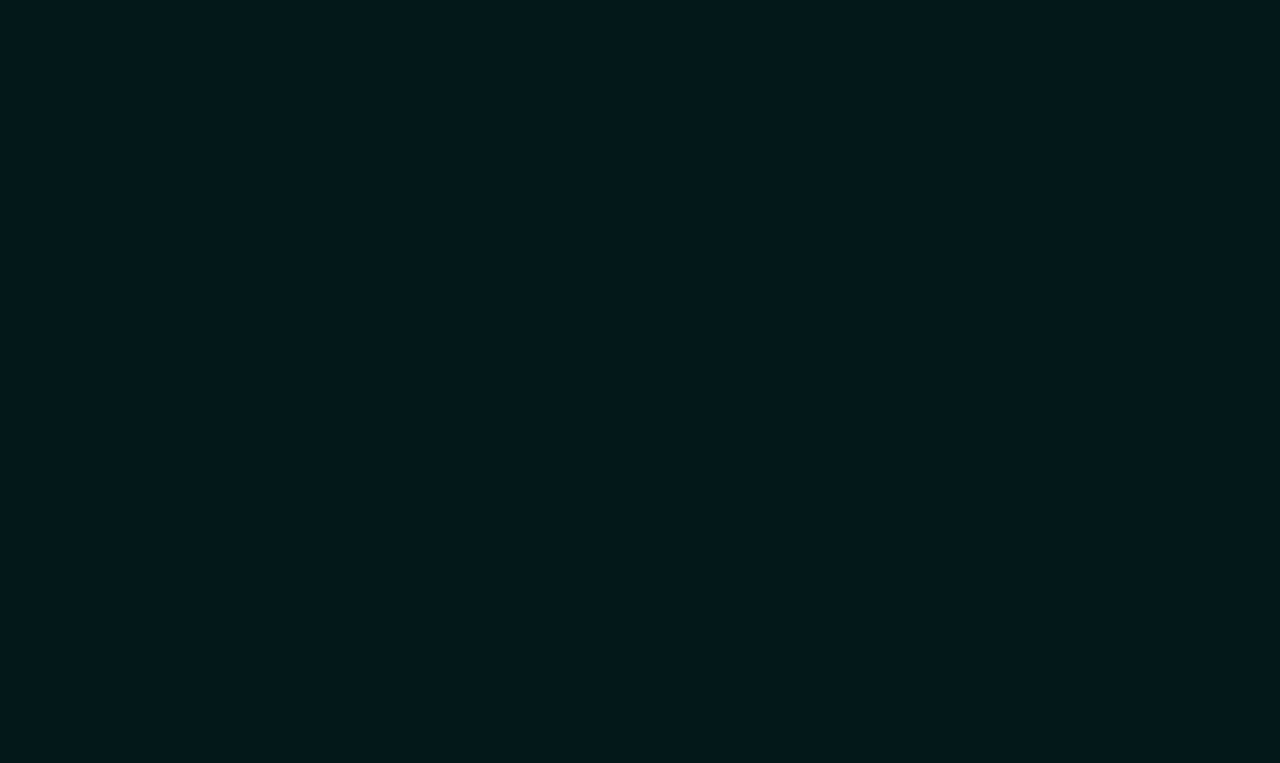
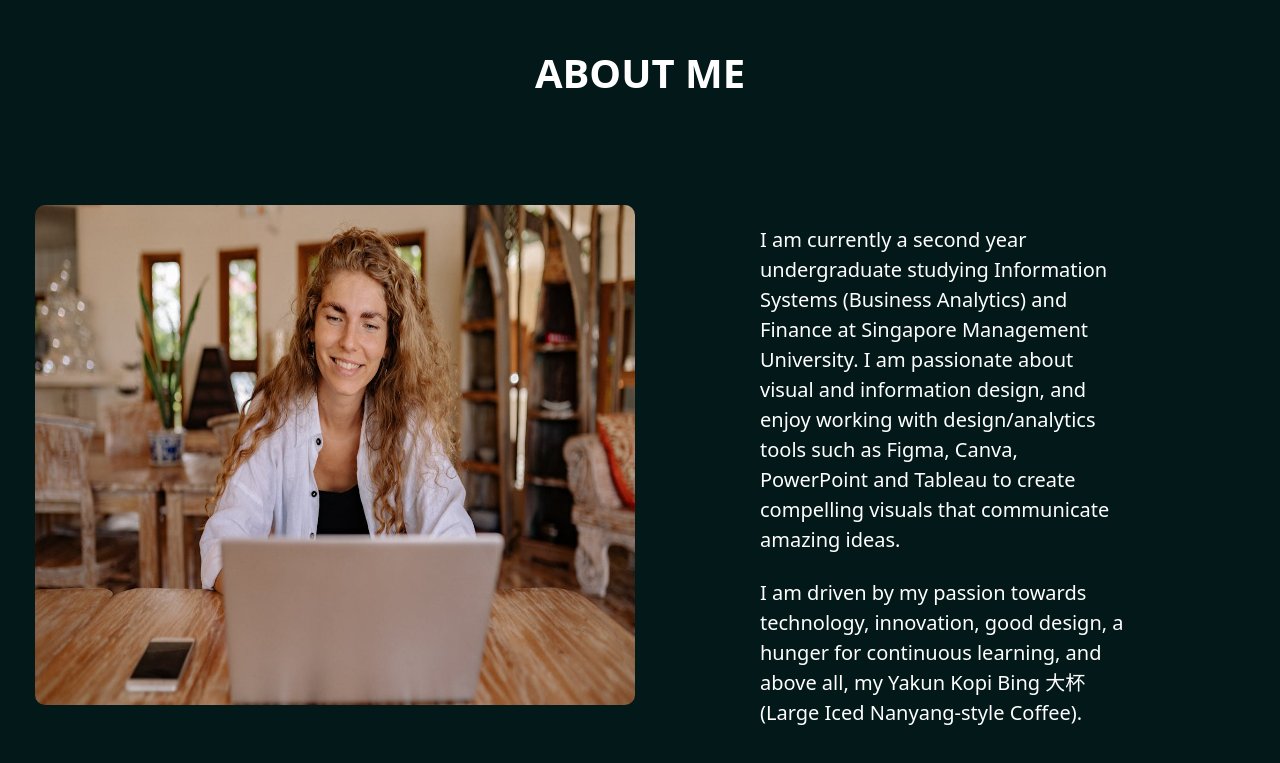
Before and after one commit to dev-basit/portfolio-ernest, a Next.js app: page / in a window 1280 px wide. Shown: the part 799-1562 px from the top of the page. Before the commit the page ends 800 px from the top, so only its background shows below. Built offline with nearby package versions, Linux system fonts and the light colour scheme.

Commit message:
Added About component

```diff
--- /dev/null
+++ b/src/components/about/index.tsx
@@ -0,0 +1,31 @@
+import React from "react";
+import { AboutStyles } from "@/components/about/styles";
+import { CommonStyles } from "@/styles/common";
+import { config } from "@/config";
+import Image from "next/image";
+
+function About() {
+  return (
+    <AboutStyles.AboutContainer>
+      <AboutStyles.AboutHeading>ABOUT ME</AboutStyles.AboutHeading>
+      <AboutStyles.AbouContentContainer>
+        <AboutStyles.AboutLeftContainer>
+          <Image
+            src="/assets/about.jpg"
+            width={600}
+            height={500}
+            alt="about me"
+            style={{ borderRadius: "1rem" }}
+          />
+        </AboutStyles.AboutLeftContainer>
+        <AboutStyles.AboutRightContainer>
+          <CommonStyles.Text>{config.aboutText}</CommonStyles.Text>
+          <br />
+          <CommonStyles.Text>{config.aboutText2}</CommonStyles.Text>
+        </AboutStyles.AboutRightContainer>
+      </AboutStyles.AbouContentContainer>
+    </AboutStyles.AboutContainer>
+  );
+}
+
+export default About;
--- /dev/null
+++ b/src/components/about/styles.ts
@@ -0,0 +1,36 @@
+import styled from "styled-components";
+
+const AboutContainer = styled.main`
+  height: 100vh;
+  padding: 5rem 0;
+  overflow: hidden;
+`;
+
+const AboutHeading = styled.h2`
+  text-align: center;
+`;
+
+const AbouContentContainer = styled.section`
+  display: flex;
+  height: 100%;
+`;
+
+const AboutLeftContainer = styled.section`
+  display: flex;
+  justify-content: center;
+  align-items: center;
+  width: 50%;
+`;
+
+const AboutRightContainer = styled.section`
+  width: 50%;
+  padding: 12rem;
+`;
+
+export const AboutStyles = {
+  AboutContainer,
+  AboutHeading,
+  AbouContentContainer,
+  AboutLeftContainer,
+  AboutRightContainer,
+};
--- a/src/pages/index.tsx
+++ b/src/pages/index.tsx
@@ -1,6 +1,7 @@
+import Head from "next/head";
+import About from "@/components/about";
 import Featured from "@/components/featured";
 import Navbar from "@/components/navbar";
-import Head from "next/head";
 
 export default function Home() {
   return (
@@ -14,6 +15,7 @@ export default function Home() {
       <main>
         <Navbar />
         <Featured />
+        <About />
       </main>
     </>
   );
```
